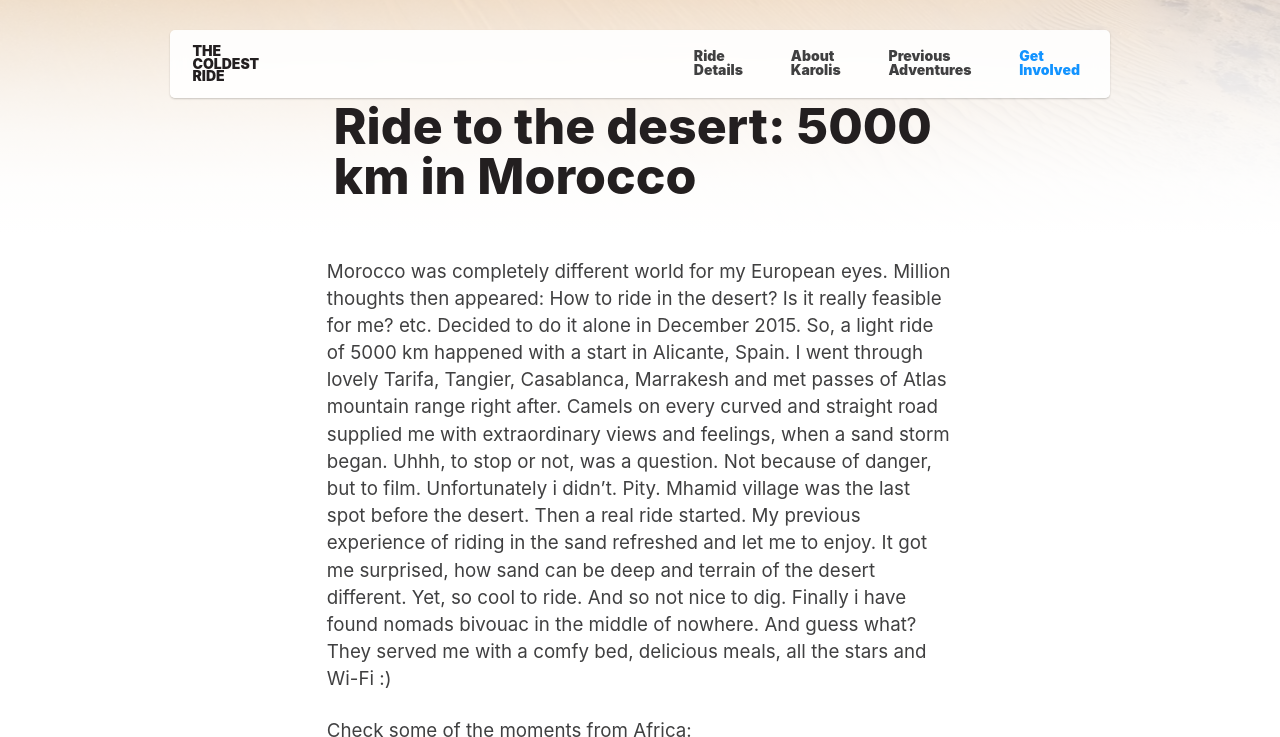
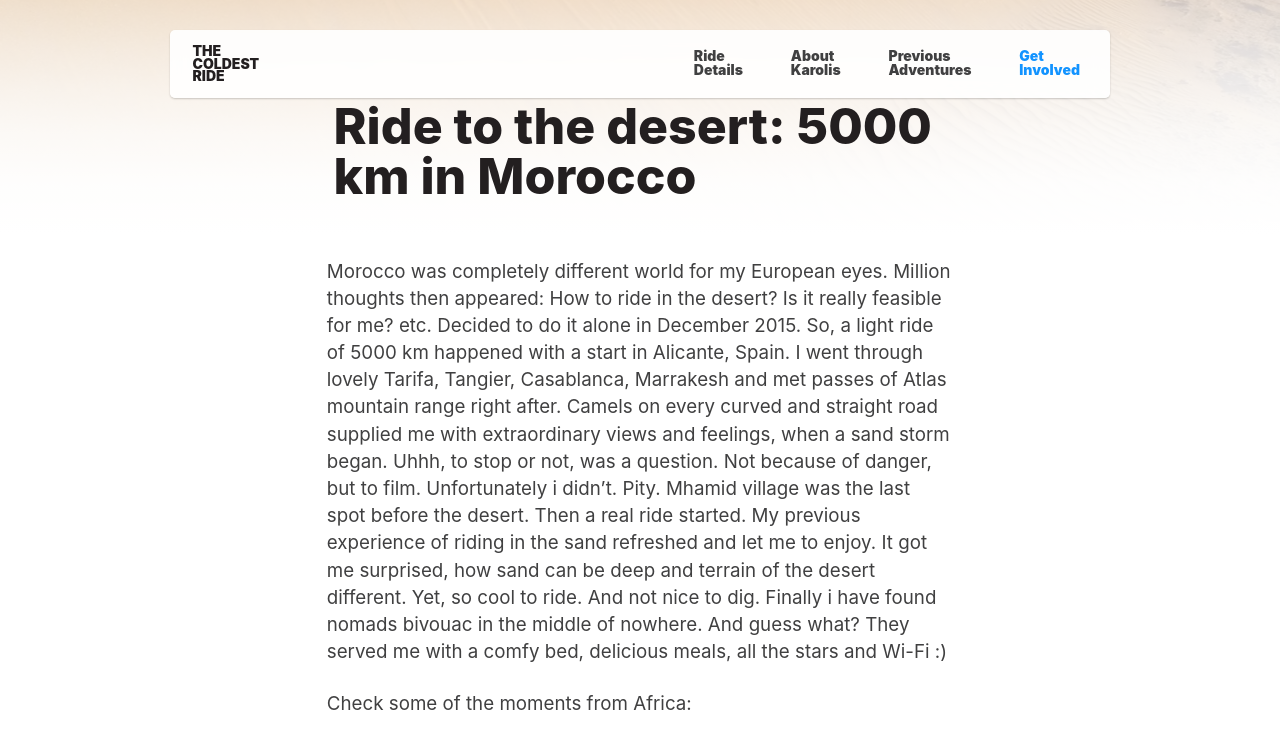
Before and after one commit to karolismieliauskas/thecoldestride.com, a Jekyll site: the page built from pages/morocco.html, in a window 1280 px wide and 900 px high, scrolled down 413 px, cut to the strip 0-737 px from the top of the window. Built offline with Jekyll 4.4.1, drawn with Linux system fonts in a browser that asks for light colours.

```diff
--- a/_data/morocco.yml
+++ b/_data/morocco.yml
@@ -2,7 +2,7 @@ hero:
   title: "Ride to the desert: 5000 km in Morocco"
 body: |
 
-  Morocco was completely different world for my European eyes. Million thoughts then appeared: How to ride in the desert? Is it really feasible for me? etc. Decided to do it alone in December 2015. So, a light ride of 5000 km happened with a start in Alicante, Spain. I went through lovely Tarifa, Tangier, Casablanca, Marrakesh and met passes of Atlas mountain range right after. Camels on every curved and straight road supplied me with extraordinary views and feelings, when a sand storm began. Uhhh, to stop or not, was a question. Not because of danger, but to film. Unfortunately i didn't. Pity. Mhamid village was the last spot before the desert. Then a real ride started. My previous experience of riding in the sand refreshed and let me to enjoy. It got me surprised, how sand can be deep and terrain of the desert different. Yet, so cool to ride. And so not nice to dig. Finally i have found nomads bivouac in the middle of nowhere. And guess what? They served me with a comfy bed, delicious meals, all the stars and Wi-Fi :)
+  Morocco was completely different world for my European eyes. Million thoughts then appeared: How to ride in the desert? Is it really feasible for me? etc. Decided to do it alone in December 2015. So, a light ride of 5000 km happened with a start in Alicante, Spain. I went through lovely Tarifa, Tangier, Casablanca, Marrakesh and met passes of Atlas mountain range right after. Camels on every curved and straight road supplied me with extraordinary views and feelings, when a sand storm began. Uhhh, to stop or not, was a question. Not because of danger, but to film. Unfortunately i didn't. Pity. Mhamid village was the last spot before the desert. Then a real ride started. My previous experience of riding in the sand refreshed and let me to enjoy. It got me surprised, how sand can be deep and terrain of the desert different. Yet, so cool to ride. And not nice to dig. Finally i have found nomads bivouac in the middle of nowhere. And guess what? They served me with a comfy bed, delicious meals, all the stars and Wi-Fi :)
 
 
   Check some of the moments from Africa:
```
